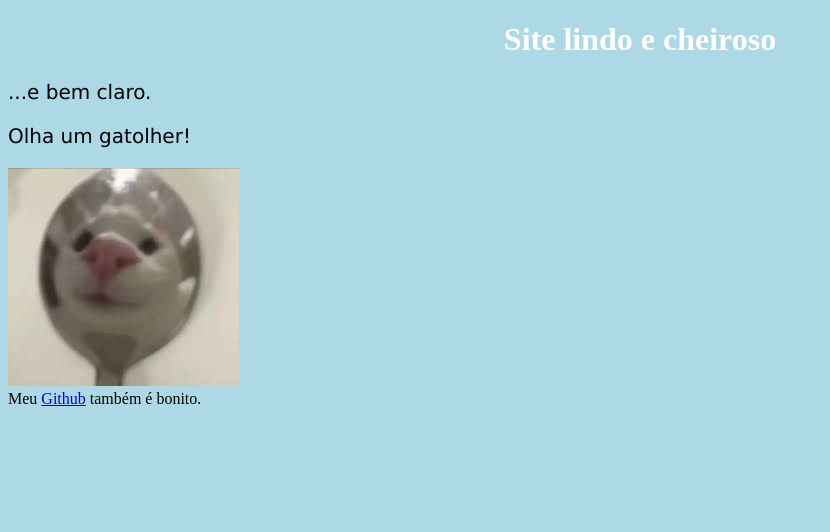
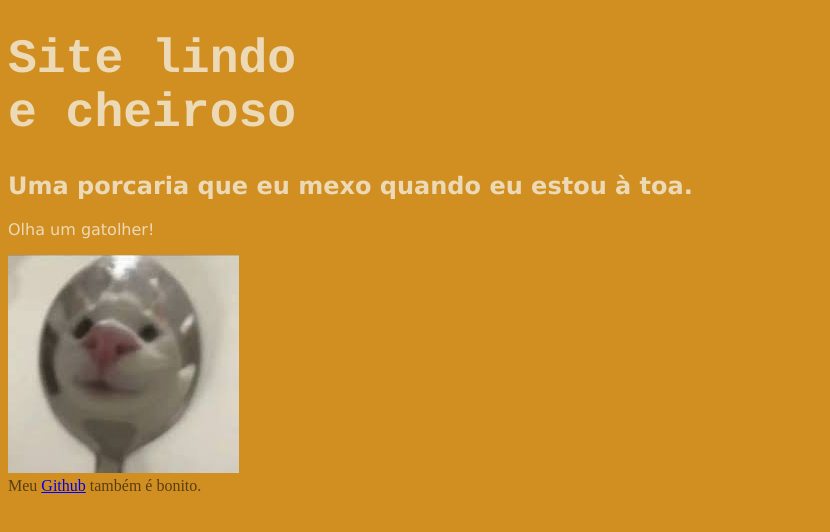
Before and after one commit to lucas-comk/lucas_comk.github.io, a plain HTML site: page index.html in a window 1280 px wide. Shown: the whole page, without its empty margins (0-830 px from the left). Drawn offline with Linux system fonts and the light colour scheme.

Commit message:
Volta com a cor

```diff
--- a/index.html
+++ b/index.html
@@ -2,13 +2,14 @@
 <html>
   <head>
     <link rel="stylesheet" href="style.css">
-    <title>Site bonito</title>
+    <title>Site lindo e cheiroso</title>
+    <link rel="icon" type="image/x-icon" href="images/favicon.png">
   </head>
   <body>
-    <h1>Site lindo e cheiroso</h1>
-    <p>...e bem claro.</p>
+    <h1>Site lindo <br> e cheiroso</h1>
+    <h2>Uma porcaria que eu mexo quando eu estou à toa.</h2>
     <p>Olha um gatolher!</p>
-    <img src="gatolher.jpeg" alt="Reflexo engraçado da cara de um gato numa colher.">
+    <img src="images/gatolher.jpeg" alt="Reflexo engraçado da cara de um gato numa colher.">
   </body>
   <footer>
     Meu <a href="https://github.com/lucas-comk">Github</a> também é bonito.
--- a/style.css
+++ b/style.css
@@ -1,11 +1,22 @@
 body {
-    background-color: lightblue;
+    background-color: #D18F22;
   }
   h1 {
-    color: white;
-    text-align: center;
+    color: #ecd9b6;
+    font-family: Courier;
+    font-size: 48px;
+  }
+  h2 {
+    color: #ecd9b6;
+    font-family: verdana;
+    font-size: 24px;
   }
   p {
+    color: #ecd9b6;
     font-family: verdana;
-    font-size: 20px;
+    font-size: 16px;
   }
+
+footer {
+    color: #573e11;
+}
```
Also changed, not shown: images/favicon.png (added), images/gatolher.jpeg (renamed from gatolher.jpeg).
